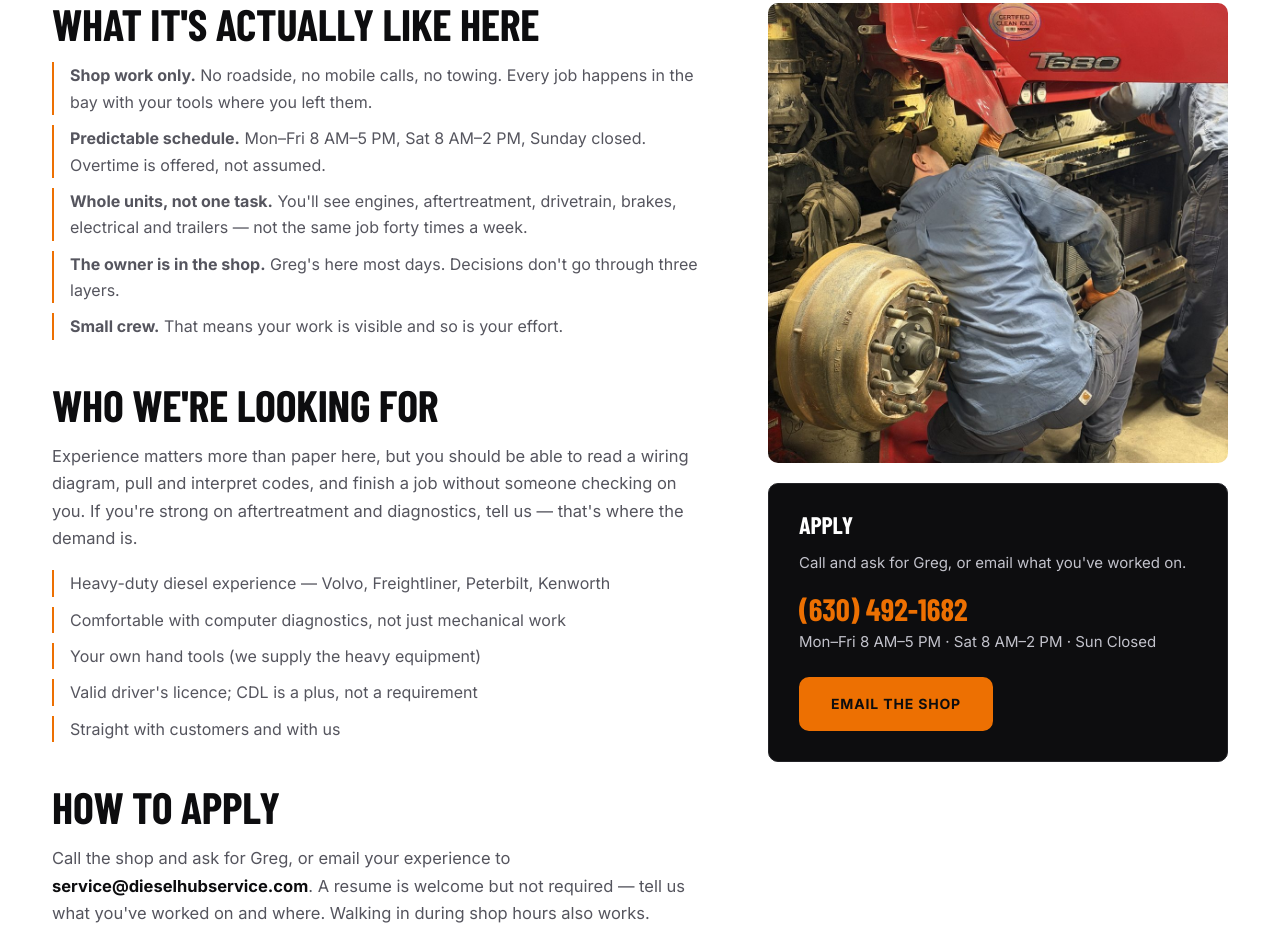
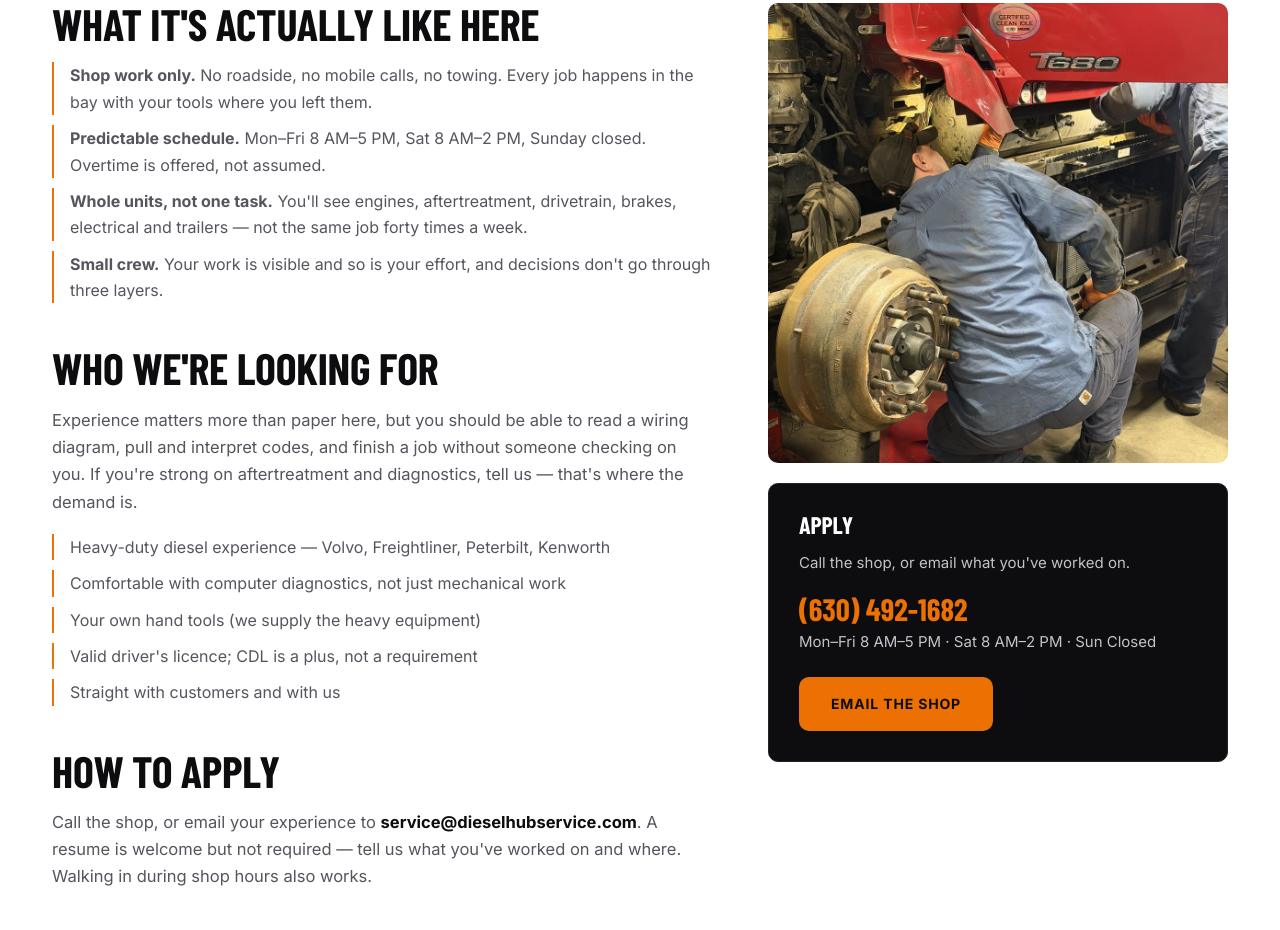
Before and after one commit to OlehVitkaLG/dieselhub-preview, a plain HTML site: page careers/index.html in a window 1280 px wide. Shown: the part 637-1567 px from the top of the page. Drawn offline with nearby package versions, Linux system fonts and the light colour scheme.

Commit message:
Greg off the site
He owns the shop but is not the person standing in it most days, so "call and
ask for Greg" sent applicants to someone who may not be there. All three
instances now point at the shop itself.

The "The owner is in the shop — Greg's here most days" bullet is gone rather than
reworded: the claim it makes is the one being corrected. Its real selling point, a
short chain of command, moved onto the small-crew bullet, which holds true whoever
is in the bay.

README.md dropped from the deploy. It is the developer handoff doc and names
unconfirmed facts and what was cut from the copy; this repo is public and Pages
was serving it at /README.md. It stays with the source.

Co-Authored-By: Claude Opus 5 <noreply@anthropic.com>

```diff
--- a/careers/index.html
+++ b/careers/index.html
@@ -83,9 +83,8 @@
             offered, not assumed.</li>
           <li><strong>Whole units, not one task.</strong> You'll see engines, aftertreatment, drivetrain,
             brakes, electrical and trailers — not the same job forty times a week.</li>
-          <li><strong>The owner is in the shop.</strong> Greg's here most days. Decisions don't go through
-            three layers.</li>
-          <li><strong>Small crew.</strong> That means your work is visible and so is your effort.</li>
+          <li><strong>Small crew.</strong> Your work is visible and so is your effort, and decisions
+            don't go through three layers.</li>
         </ul>
 
         <h2>Who we're looking for</h2>
@@ -102,7 +101,7 @@
         </ul>
 
         <h2>How to apply</h2>
-        <p>Call the shop and ask for Greg, or email your experience to
+        <p>Call the shop, or email your experience to
           <a href="mailto:service@dieselhubservice.com" class="o"><strong>service@dieselhubservice.com</strong></a>.
           A resume is welcome but not required — tell us what you've worked on and where.
           Walking in during shop hours also works.</p>
@@ -112,7 +111,7 @@
         <img src="../assets/img/careers.jpg?v=a84f3633" alt="A DieselHub technician working on a truck wheel end in the shop" width="1000" height="1000" style="border-radius:10px;margin-bottom:20px" loading="lazy" decoding="async">
         <div class="panel dark">
           <h3>Apply</h3>
-          <p>Call and ask for Greg, or email what you've worked on.</p>
+          <p>Call the shop, or email what you've worked on.</p>
           <a href="tel:+16304921682" class="phone o">(630) 492-1682</a>
           <p style="margin-bottom:22px">Mon–Fri 8 AM–5 PM · Sat 8 AM–2 PM · Sun Closed</p>
           <a class="btn btn-primary" href="mailto:service@dieselhubservice.com">Email the shop</a>
@@ -142,7 +141,7 @@
   <div class="wrap">
     <div>
       <h2>Come look at the shop<br>before you decide.</h2>
-      <p>Walk in during hours and ask for Greg. That's the whole process.</p>
+      <p>Walk in during shop hours and ask about the job. That's the whole process.</p>
     </div>
     <div class="btn-row">
       <a class="btn btn-white" href="tel:+16304921682">Call (630) 492-1682</a>
```
Also changed, not shown: 1 other file.
